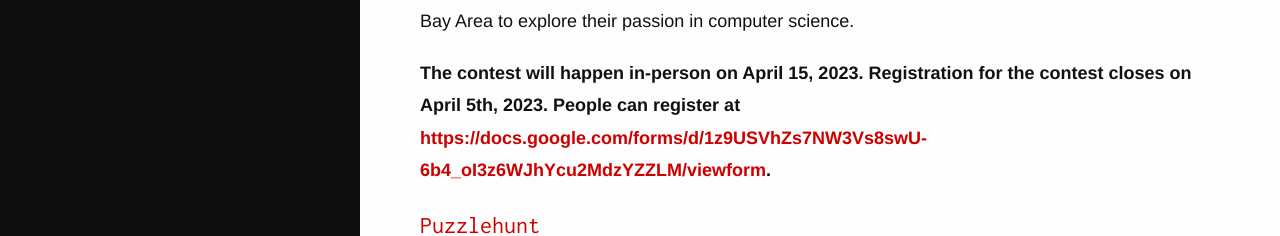
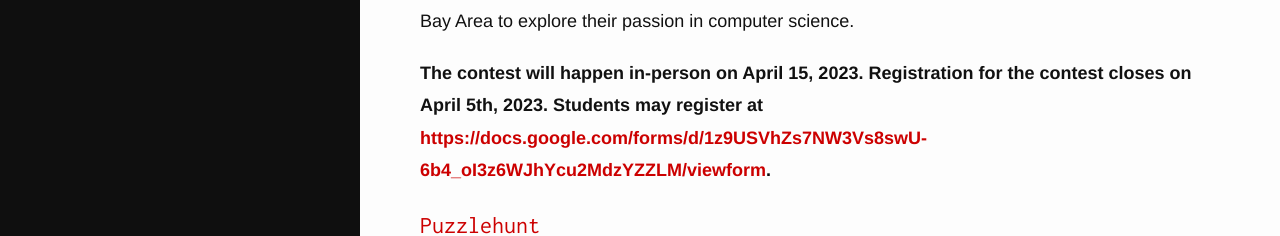
Before and after one commit to StanfordACM/Stanford-ACM, a Next.js app: page / in a window 1280 px wide. Shown: the part 663-899 px from the top of the page. Built offline with nearby package versions, Linux system fonts and the light colour scheme.

Commit message:
People can -> students may

```diff
--- a/pages/index.tsx
+++ b/pages/index.tsx
@@ -54,7 +54,7 @@ export default function About() {
         <Paragraph>
           <strong>
             The contest will happen in-person on April 15, 2023. Registration
-            for the contest closes on April 5th, 2023. People can register at{' '}
+            for the contest closes on April 5th, 2023. Students may register at{' '}
             <LinkComponent href="https://docs.google.com/forms/d/1z9USVhZs7NW3Vs8swU-6b4_oI3z6WJhYcu2MdzYZZLM/viewform">
               https://docs.google.com/forms/d/1z9USVhZs7NW3Vs8swU-6b4_oI3z6WJhYcu2MdzYZZLM/viewform
             </LinkComponent>
--- a/pages/proco/info.tsx
+++ b/pages/proco/info.tsx
@@ -75,7 +75,7 @@ export default function Contact() {
             The contest is scheduled for April 15, 2023. Registration for the
             contest closes on April 5th, 2023. We will be sending out more
             details about the contest&apos;s logistics by email to accepted
-            participants. People can register at{' '}
+            participants. Students may register at{' '}
             <LinkComponent href="https://docs.google.com/forms/d/1z9USVhZs7NW3Vs8swU-6b4_oI3z6WJhYcu2MdzYZZLM/viewform">
               https://docs.google.com/forms/d/1z9USVhZs7NW3Vs8swU-6b4_oI3z6WJhYcu2MdzYZZLM/viewform
             </LinkComponent>
```
